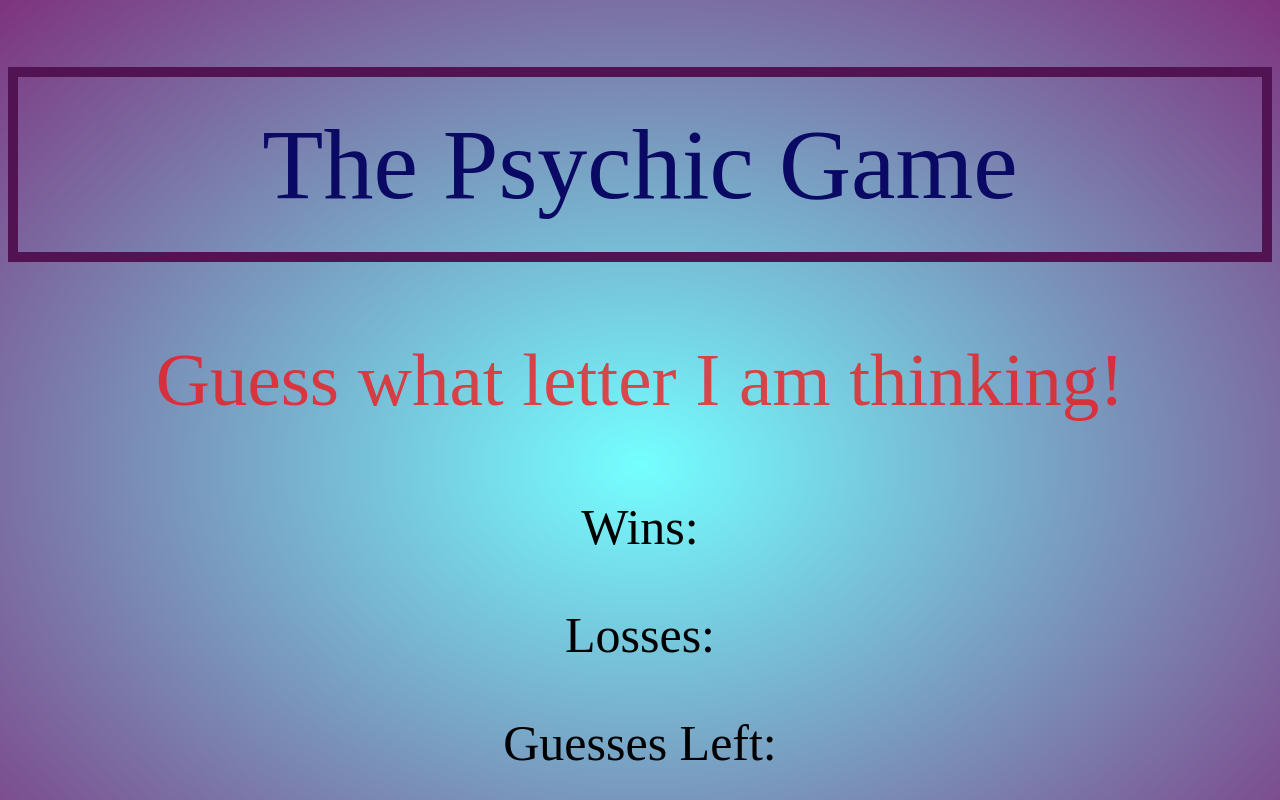
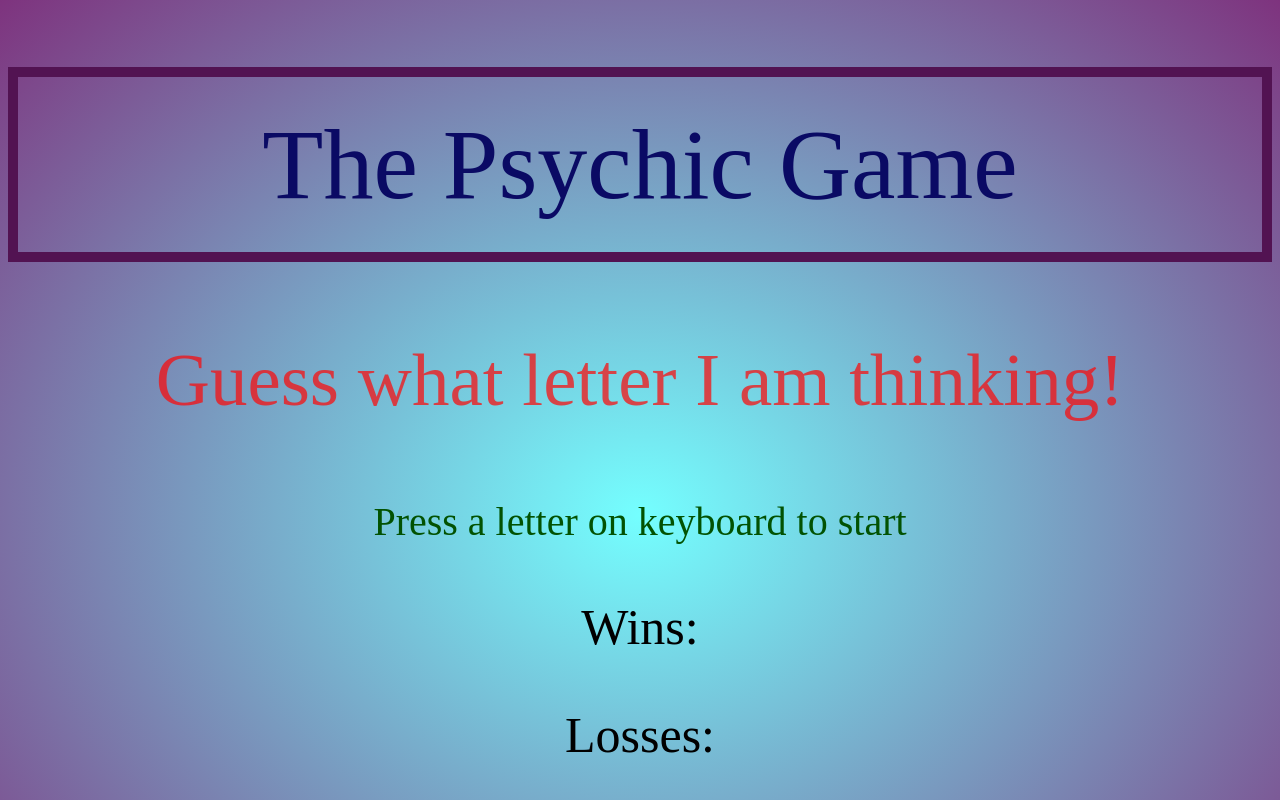
Before and after one commit to Ruchita-G/Psychic-Game, a plain HTML site: page index.html in a window 1280 px wide. Shown: the top 800 px of the page. Drawn offline with Linux system fonts and the light colour scheme.

Commit message:
adding to html

```diff
--- a/assets/css/style.css
+++ b/assets/css/style.css
@@ -15,6 +15,11 @@ h3{
     color: rgba(252, 9, 9, 0.719);
 }
 
+h4 {
+    font: 40px italic sans-serif;
+    color: rgb(2, 82, 2)
+}
+
 p{
     font: 50px 'Times New Roman', Times, serif;
 }
--- a/index.html
+++ b/index.html
@@ -11,6 +11,7 @@
     <div>
         <h1>The Psychic Game</h1>
         <h3 id ="computerGuess-text">Guess what letter I am thinking!</h3>
+        <h4>Press a letter on keyboard to start</h4>
         <p id ="wins-text">Wins:</p>
         <p id ="losses-text">Losses:</p>
         <p id ="guesses-text">Guesses Left:</p>
```
